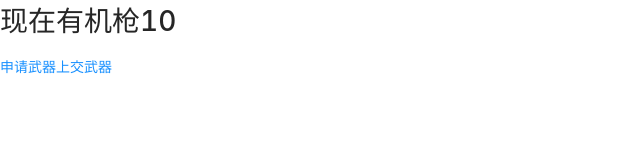
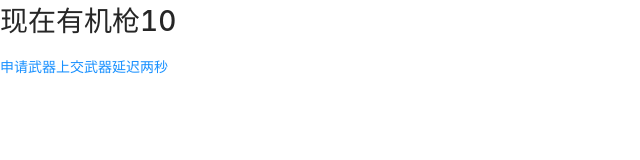
Before and after one commit to wangyong315/zhufeng-open-class, a React app: page / in a window 1280 px wide. Shown: the top 160 px of the page, without its empty margins (0-640 px from the left). Built offline with nearby package versions, Linux system fonts and the light colour scheme.

Commit message:
add async function thunk

```diff
--- a/src/App1.js
+++ b/src/App1.js
@@ -9,12 +9,14 @@ class App extends Component {
     const store = this.props.store;
     const num = store.getState();
     const addGUN = this.props.addGUN;
+    const addGUNAsync = this.props.addGUNAsync;
     const minGUN = this.props.minGUN;
     return (
       <div className="App">
         <h1>现在有机枪{num}</h1>
         <Button type="primary" onClick={()=>store.dispatch(addGUN())}>申请武器</Button>
         <Button type="primary" onClick={()=>store.dispatch(minGUN())}>上交武器</Button>
+        <Button type="primary" onClick={()=>store.dispatch(addGUNAsync())}>延迟两秒</Button>
       </div>
     );
   }
--- a/src/index.js
+++ b/src/index.js
@@ -1,9 +1,10 @@
 import React from 'react';
 import ReactDOM from 'react-dom';
-import { createStore } from 'redux';
-import { counter, addGUN, minGUN } from './index.redux';
+import { createStore, applyMiddleware } from 'redux';
+import thunk from 'redux-thunk';
+import { counter, addGUN, minGUN, addGUNAsync } from './index.redux';
 import App from './App1';
-const store = createStore(counter);
+const store = createStore(counter, applyMiddleware(thunk));
 
 // const store = createStore(counter);
 // const init = store.getState();
@@ -18,7 +19,7 @@ const store = createStore(counter);
 // store.dispatch({type: "minGun"});
 
 function render(){
-    ReactDOM.render(<App store={store} addGUN={addGUN} minGUN={minGUN} />, document.getElementById("root"));
+    ReactDOM.render(<App store={store} addGUN={addGUN} minGUN={minGUN} addGUNAsync={addGUNAsync} />, document.getElementById("root"));
 }
 
 render();
--- a/src/index.redux.js
+++ b/src/index.redux.js
@@ -21,3 +21,12 @@ export function addGUN(){
 export function minGUN(){
     return { type: MIN_GUN}
 }
+
+// 异步的action
+export function addGUNAsync(){
+    return dispatch => {
+        setTimeout(() => {
+            dispatch(addGUN());
+        }, 2000)
+    }
+}
```
Also changed, not shown: package.json (+9 -2 lines), 1 other file (tests, documents, lock files or other folders).
